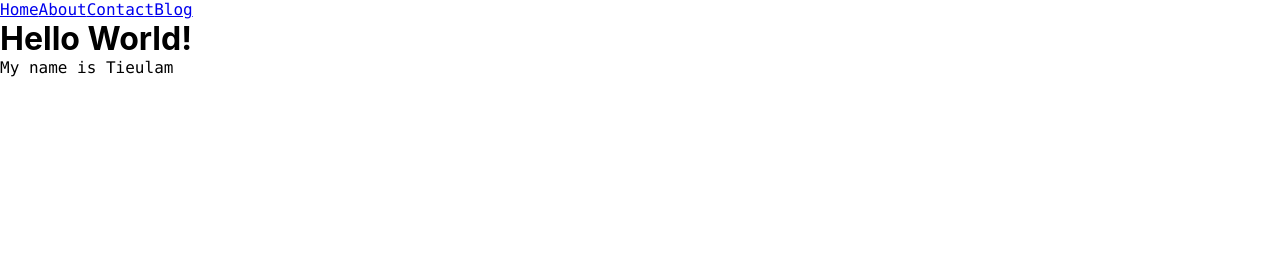
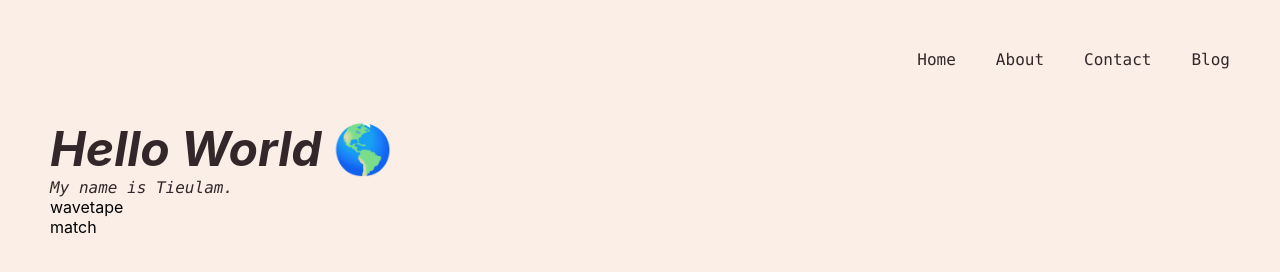
Before and after one commit to tt954/gatsby-portfolio, a Gatsby site: page / in a window 1280 px wide. Built offline with nearby package versions, Linux system fonts and the light colour scheme; Gatsby itself is replaced by a stand-in of ours.

Commit message:
add: project data

```diff
--- /dev/null
+++ b/src/components/project.js
@@ -0,0 +1,11 @@
+import React from 'react'
+
+const Project = ({ title, ghlink, livelink, description, technologies, imgSrc }) => {
+    return (
+        <li className="card__project">
+            <h3>{title}</h3>
+        </li>
+    )
+}
+
+export default Project
--- /dev/null
+++ b/src/media/data.js
@@ -0,0 +1,18 @@
+export const projectData = [
+  {
+    title: "wavetape",
+    technologies: ["ruby on rails", "react", "redux", "aws", "postgresql"],
+    description: "a Soundcloud clone.",
+    ghlink: "#",
+    livelink: "#",
+    imgSrc: "#"
+  },
+  {
+    title: "match",
+    technologies: ["javascript"],
+    description: "matching card game",
+    ghlink: "#",
+    livelink: "#",
+    imgSrc: "#"
+  },
+]
--- a/src/pages/index.js
+++ b/src/pages/index.js
@@ -1,14 +1,39 @@
 import React from "react"
-import Header from '../components/header'
+import Header from "../components/header"
+import Project from "../components/project"
 
-import '../styles/index.scss'
+import { projectData } from '../media/data'
+import "../styles/index.scss"
 
 export default function Home() {
+  const projects = projectData.map((project, idx) => (
+    <Project
+      key={idx}
+      title={project.title}
+      technologies={project.technologies}
+      description={project.description}
+      ghlink={project.ghlink}
+      livelink={project.livelink}
+      imgSrc={project.imgSrc}
+    />
+  ))
+
   return (
     <div>
       <Header />
-      <h1>Hello World!</h1>
-      <p>My name is Tieulam</p>
+      <div className="section__hero">
+        <h1>
+          Hello World{" "}
+          <span role="img" aria-label="world" style={{ fontStyle: "normal" }}>
+            🌎
+          </span>
+        </h1>
+        <p>My name is Tieulam.</p>
+      </div>
+
+      <div className="section__projects">
+        {projects}
+      </div>
     </div>
   )
 }
--- a/src/styles/_reset.scss
+++ b/src/styles/_reset.scss
@@ -1,15 +1,54 @@
 *,
 *::before,
 *::after {
-    padding: 0;
-    margin: 0;
-    box-sizing: border-box;
+  padding: 0;
+  margin: 0;
+  box-sizing: border-box;
 }
 
 html {
-    font-size: 100%;
+  font-size: 62.5%;
 }
 
-body {
-    font-size: 1rem;
+a {
+  text-decoration: none;
+  color: inherit;
+  cursor: pointer;
 }
+
+button {
+  background-color: transparent;
+  color: inherit;
+  border-width: 0;
+  padding: 0;
+  cursor: pointer;
+}
+
+figure {
+  margin: 0;
+}
+
+input::-moz-focus-inner {
+  border: 0;
+  padding: 0;
+  margin: 0;
+}
+
+ul,
+ol,
+dd, li {
+  margin: 0;
+  padding: 0;
+  list-style: none;
+}
+
+h1,
+h2,
+h3,
+h4,
+h5,
+h6 {
+  margin: 0;
+  font-size: inherit;
+  font-weight: inherit;
+}
--- a/src/styles/_variables.scss
+++ b/src/styles/_variables.scss
@@ -13,3 +13,6 @@ $font-family-sans-serif: -apple-system, BlinkMacSystemFont, 'Poppins', 'Segoe UI
   'Segoe UI Emoji', 'Segoe UI Symbol', 'Noto Color Emoji' !default;
 $font-family-monospace: SFMono-Regular, Menlo, Monaco, Consolas,
   'Liberation Mono', 'Courier New', monospace !default;
+
+$font-size-base: 1.6rem !default;
+$font-size-heading: 3.2rem !default;
--- a/src/styles/index.scss
+++ b/src/styles/index.scss
@@ -3,8 +3,39 @@
 
 body {
   font-family: $font-family-monospace;
+  font-size: $font-size-base;
+  background-color: $background;
+  padding: 0 5rem;
 }
 
 h1, h2, h3, h4 {
   font-family: $font-family-sans-serif;
 }
+
+// header
+header {
+  display: flex;
+  justify-content: flex-end;
+  gap: 4rem;
+  color: $heading;
+  padding: 5rem 0;
+  text-align: right;
+  transition: 0.5 all ease-in-out;
+  > a:hover {
+    color: $primary;
+    transform: scale(1.1);
+  }
+}
+
+// hero
+.section__hero {
+  font-style: italic;
+  h1 {
+    font-size: 4.8rem;
+    font-weight: bold;
+    color: $heading;
+  }
+  p {
+    color: $paragraph;
+  }
+}
```
